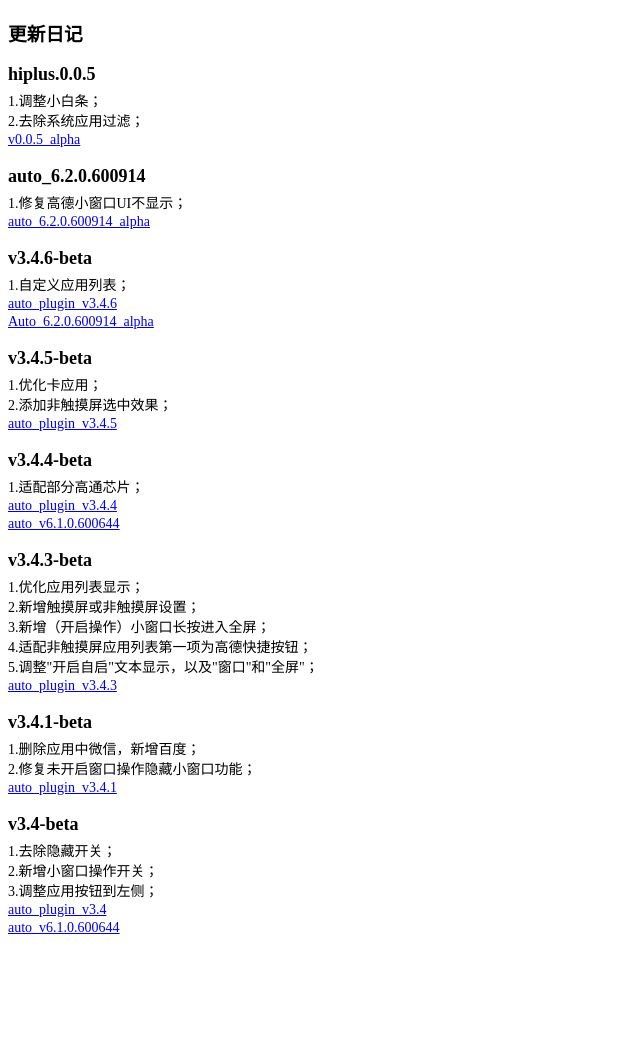
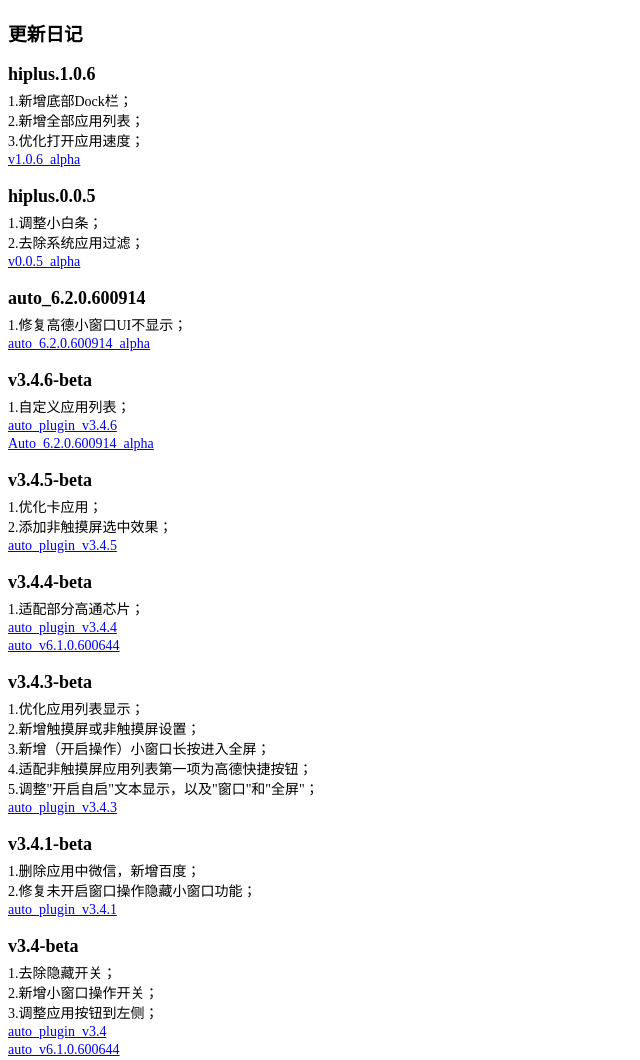
Before and after one commit to yenole/AutoNaviHicar, a plain HTML site: page index.html in a window 1280 px wide. Shown: the whole page, without its empty margins (0-640 px from the left). Before the commit the page ends 944 px from the top, so only its background shows below. Drawn offline with Linux system fonts and the light colour scheme.

Commit message:
docs: update

```diff
--- a/index.html
+++ b/index.html
@@ -19,6 +19,12 @@
 
 <body>
     <h3>更新日记</h3>
+    <span style="font-size: 18px; font-weight: bold;margin-bottom: 5px;">hiplus.1.0.6</span>
+    <span>1.新增底部Dock栏；</span>
+    <span>2.新增全部应用列表；</span>
+    <span>3.优化打开应用速度；</span>
+    <a target="_blank" href="https://yenole.lanzoue.com/b03vfyy0d">v1.0.6_alpha</a><br>
+    <br/>
     <span style="font-size: 18px; font-weight: bold;margin-bottom: 5px;">hiplus.0.0.5</span>
     <span>1.调整小白条；</span>
     <span>2.去除系统应用过滤；</span>
```
